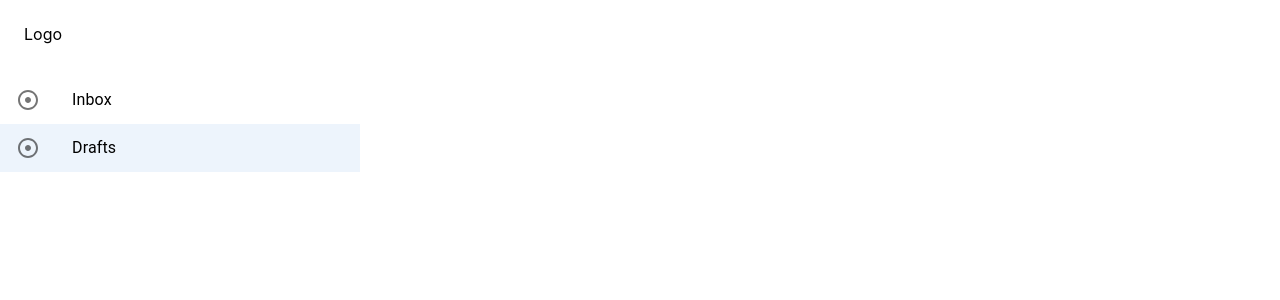
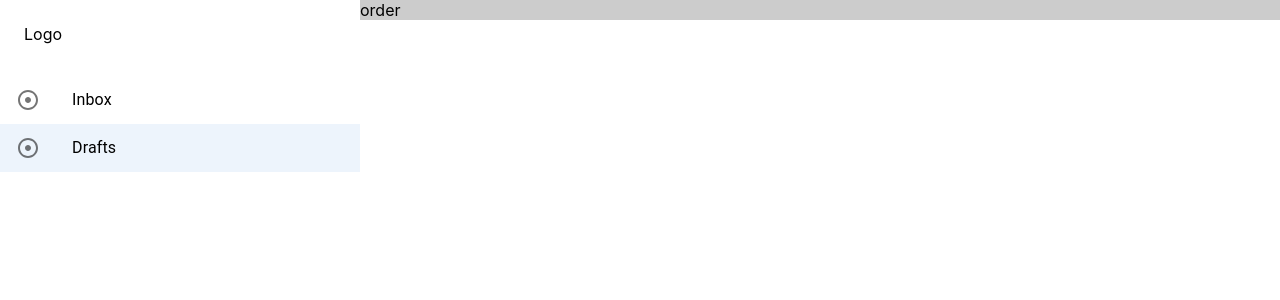
Before and after one commit to tronglt20/pitchfinder-web, a React (Create React App) app: page /order in a window 1280 px wide. Shown: the top 300 px of the page. Built offline with nearby package versions, Linux system fonts and the light colour scheme.

Commit message:
handle siteContainer

```diff
--- a/package.json
+++ b/package.json
@@ -12,6 +12,7 @@
     "@testing-library/user-event": "^13.5.0",
     "react": "^18.2.0",
     "react-dom": "^18.2.0",
+    "react-router-dom": "^6.11.2",
     "react-scripts": "5.0.1",
     "web-vitals": "^2.1.4"
   },
--- a/src/App.js
+++ b/src/App.js
@@ -1,11 +1,7 @@
-import SideBar from "./Components/sideBar/sideBar";
+import Container from "./WebContainer/container.js";
 
 function App() {
-  return (
-    <div className="App">
-      <SideBar />
-    </div>
-  );
+  return <Container />;
 }
 
 export default App;
--- /dev/null
+++ b/src/Components/sideContent/ContentItems/customer.js
@@ -0,0 +1,7 @@
+import React from "react";
+
+function Customer() {
+  return <div>customer</div>;
+}
+
+export default Customer;
--- /dev/null
+++ b/src/Components/sideContent/ContentItems/general.js
@@ -0,0 +1,7 @@
+import React from "react";
+
+function General() {
+  return <div>general</div>;
+}
+
+export default General;
--- /dev/null
+++ b/src/Components/sideContent/ContentItems/order.js
@@ -0,0 +1,7 @@
+import React from "react";
+
+function Order() {
+  return <div>order</div>;
+}
+
+export default Order;
--- /dev/null
+++ b/src/Components/sideContent/ContentItems/pitch.js
@@ -0,0 +1,7 @@
+import React from "react";
+
+function Pitch() {
+  return <div>pitch</div>;
+}
+
+export default Pitch;
--- a/src/Components/sideContent/sideContent.js
+++ b/src/Components/sideContent/sideContent.js
@@ -1,8 +1,22 @@
 import React from "react";
-import Button from "@mui/material/Button";
+import { Route, Routes } from "react-router-dom";
+import General from "./ContentItems/general";
+import Order from "./ContentItems/order";
+import Pitch from "./ContentItems/pitch";
+import Customer from "./ContentItems/customer";
+import { Box, Stack } from "@mui/material";
 
 function SideContent() {
-  return <div>Logo</div>;
+  return (
+    <Box sx={{ bgcolor: "#cccccc", width: "80%" }}>
+      <Routes>
+        <Route path="/general" element={<General />} />
+        <Route path="/order" element={<Order />} />
+        <Route path="/pitch" element={<Pitch />} />
+        <Route path="/customer" element={<Customer />} />
+      </Routes>
+    </Box>
+  );
 }
 
 export default SideContent;
--- /dev/null
+++ b/src/WebContainer/container.js
@@ -0,0 +1,17 @@
+import React from "react";
+import SideBar from "../Components/SideBar/sideBar";
+import SideContent from "../Components/SideContent/sideContent";
+import { Box, Stack } from "@mui/material";
+
+function Container() {
+  return (
+    <Box sx={{ width: "100%" }}>
+      <Stack direction="row" alignItems="flex-start">
+        <SideBar />
+        <SideContent />
+      </Stack>
+    </Box>
+  );
+}
+
+export default Container;
--- a/src/index.js
+++ b/src/index.js
@@ -2,10 +2,12 @@ import React from "react";
 import ReactDOM from "react-dom/client";
 import "./index.css";
 import App from "./App";
-
+import { BrowserRouter } from "react-router-dom";
 const root = ReactDOM.createRoot(document.getElementById("root"));
 root.render(
   <React.StrictMode>
-    <App />
+    <BrowserRouter>
+      <App />
+    </BrowserRouter>
   </React.StrictMode>
 );
```
Also changed, not shown: 1 other file (tests, documents, lock files or other folders).
